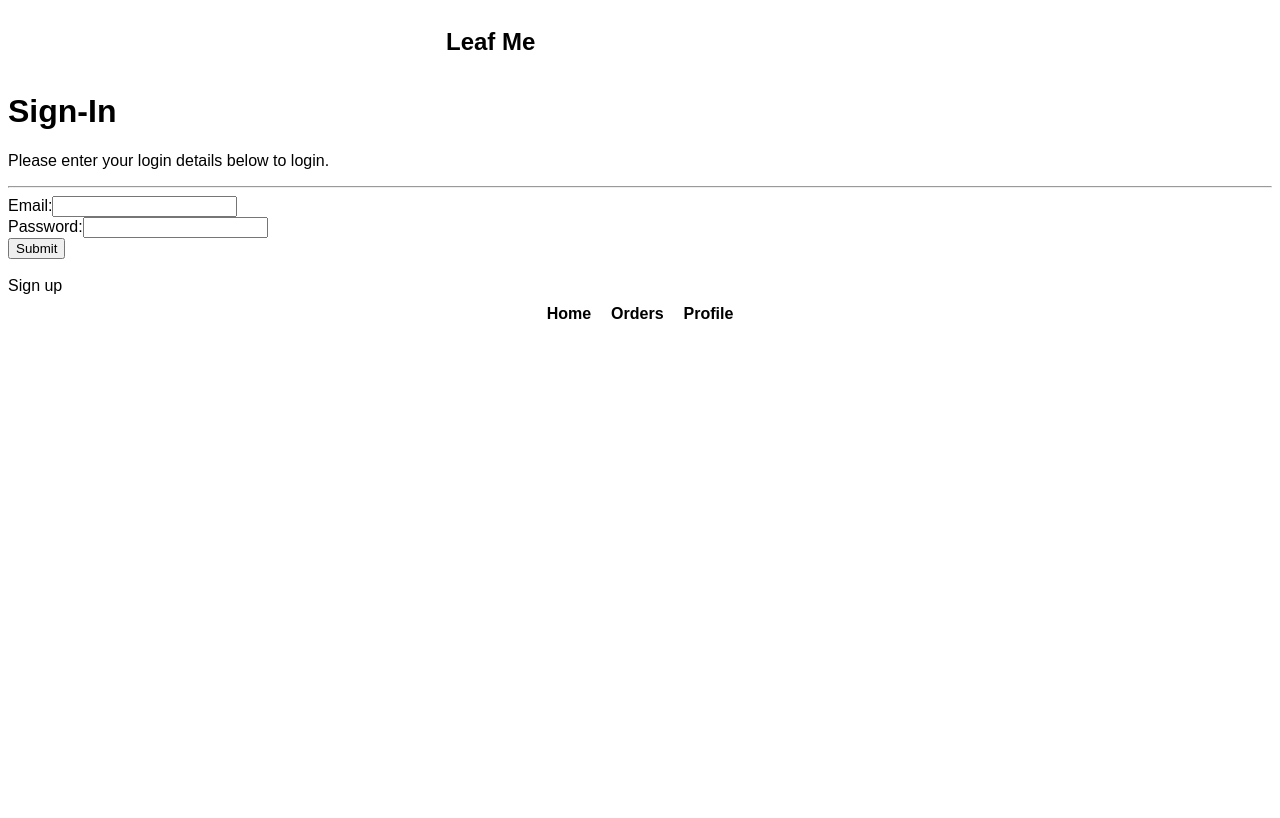
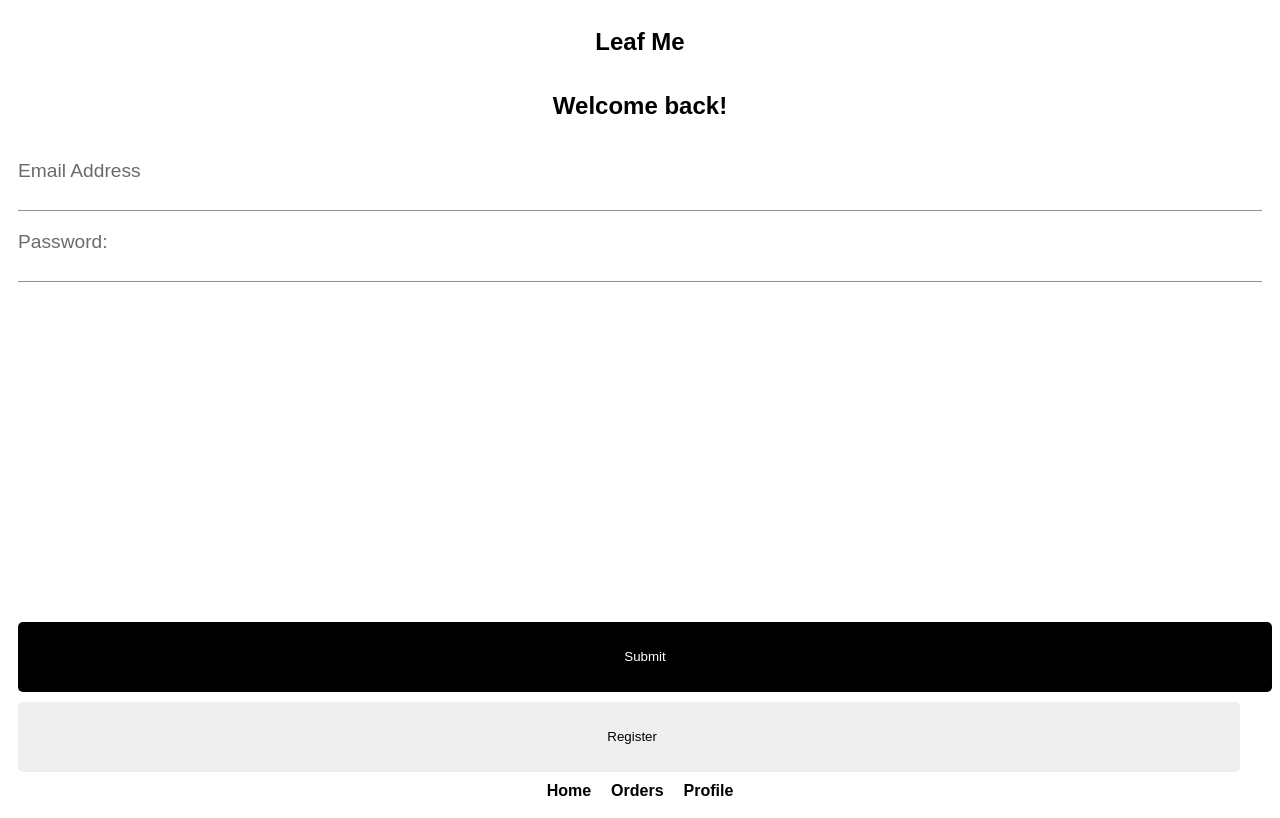
Before and after one commit to PESolut/leaf-me-client-frontend, a React (Create React App) app: page /login in a window 1280 px wide. Built offline with nearby package versions, Linux system fonts and the light colour scheme; no server answers; a web font is replaced by a local one.

Commit message:
login page styled

```diff
--- a/src/Components/Login/LoginComponent.css
+++ b/src/Components/Login/LoginComponent.css
@@ -1,13 +1,75 @@
-.loginCard{
+h2 {
+    padding-bottom: 20px
+}
 
+h2, p {
+    text-align: center;
+}
+
+p {
+    margin: 0;
+    padding-bottom: 10px;
+}
+
+.login--error{
+    padding-bottom: 40px;
+}
+
+.login--form--email{
+    display: grid;
+}
+
+.login--form--password{
+    display: grid;
+    padding-bottom: 320px;
 
 }
-.loginCard-register{
-    width: 42vh;
-    height: 15.8vh;
+
+.login--form--password--error{
+    display: grid;
+    padding-bottom: 220px;
+}
+
+.login--form{
+    padding-left: 10px;
+}
+.login--form input{
+    font-size: 1.2em;
+    border: 0;
+    outline: 0;
+    padding-top: 5px
+}
+
+.login--form label {
+    font-size: 1.2em;
+    color: #6b6b6b;
+}
+
+.login--form--line{
+    background-color: #929292;
+    height: 1px;
+    margin-right: 10px;
+    margin-bottom: 20px;
+}
+
+.login--form--buttons--container{
+    display: grid;
+}
+
+.login--form--buttons--login--button {
+    height: 70px;
+    border: 0;
+    border-radius: 5px;
+    color: white;
+    background-color: black;
+}
+
+.login--form--buttons--register--button {
+    margin-top: 10px;
+    height: 70px;
+    width: 96.7%;
+    border: 0;
+    border-radius: 5px;
     margin-left: 10px;
-    margin-right: 10px;
-    /* background-color: rgb(5, 3, 3); */
-    color: white
-
+    padding-right: 0px;
 }
--- a/src/Components/Login/LoginComponent.js
+++ b/src/Components/Login/LoginComponent.js
@@ -55,33 +55,41 @@ const LoginComponent = () => {
   };
 
   return (
-    <div className="loginCard">
-      <h1>Sign-In</h1>
-      <p>Please enter your login details below to login.</p>
-      <hr />
+    <div className="login">
+      <h2>Welcome back!</h2>
+      {/* <p>Please enter your login details below to login.</p> */}
+      {/* <hr /> */}
       {error && (
-        <div className="error-login">
+        <div className="login--error">
           <p>{error}</p>
           <p>{errorMessage}</p>
-          <hr />
+          {/* <hr /> */}
         </div>
       )}
-      <form onSubmit={handleSubmit}>
-        <div>
-          <label htmlFor="email">Email:</label>
+      <form className="login--form" onSubmit={handleSubmit}>
+        <div className='login--form--email'>
+          <label htmlFor="email">Email Address</label>
           <input type="text" id="email" value={loginDetails.email} onChange={handleLoginDetailsChange} />
+          <div className='login--form--line' />
         </div>
-        <div>
+        <div className={error && "login--form--password--error" || !error && "login--form--password"}>
           <label htmlFor="password">Password:</label>
           <input type="password" id="password" value={loginDetails.password} onChange={handleLoginDetailsChange} />
+          <div className='login--form--line'/>
         </div>
-        <button className="loginbutton" type="submit">
+        <div className='login--form--buttons--container'>
+        <button className="login--form--buttons--login--button" type="submit">
           Submit
         </button>
+
+
+        </div>
+
       </form>
+      <button className='login--form--buttons--register--button'>
+          Register
+        </button>
       <br />
-      <div className="loginCard-button-area"> Sign up
-      </div>
     </div>
   );
 };
--- a/src/Components/Profile/ProfileEditPage.css
+++ b/src/Components/Profile/ProfileEditPage.css
@@ -24,12 +24,14 @@
     padding-left: 10px
 }
 .user--profile--edit--form input{
+    font-size: 16px;
     padding-top: 5px;
     border:0;
     outline: 0;
 }
 
 .user--profile--edit--form label{
+    font-size: 1.2em;
     color: #6b6b6b
 }
 
--- a/src/Components/Profile/ProfileIndex.css
+++ b/src/Components/Profile/ProfileIndex.css
@@ -6,8 +6,21 @@
 }
 
 .user--profile--photobadge--name--container {
+    display: grid;
+    grid-template-columns: 4fr 1fr;
     padding-left: 10px;
-    padding-top: 90px;
+    padding-top: 80px;
+}
+
+.user--profile--photobadge--name--container button {
+    height: 50px;
+    width: 50px;
+    border: 0;
+    background-color: white;
+    padding-left: 10px;
+    font-size: 22px;
+    padding-bottom: 10px;
+
 }
 
 .user--profile--photobadge--name--container span {
--- a/src/Components/Profile/ProfileIndex.js
+++ b/src/Components/Profile/ProfileIndex.js
@@ -3,7 +3,14 @@ import {ReactComponent as UnkownUserPhotoBadge} from '../../Assets/Icons/unknown
 import "./ProfileIndex.css"
 
 
-const ProfileIndex = ({userProfile}) => {
+const ProfileIndex = ({userProfile, setUserProfileState}) => {
+
+    const handleOnChange = () => {
+
+        setUserProfileState(1)
+
+    }
+
 
     return (
         <div className='user--profile'>
@@ -13,7 +20,7 @@ const ProfileIndex = ({userProfile}) => {
                 </div>
                 <div className='user--profile--photobadge--name--container'>
                     <span>{userProfile.name}</span>
-                    <img>{/* pencil button here for edit profile page link */ }</img>
+                    {/* <button> onChange={handleOnChange} ✏️</button> */}
                 </div>
             </div>
 
--- a/src/Pages/Profile.js
+++ b/src/Pages/Profile.js
@@ -7,6 +7,7 @@ import ProfileEditPage from '../Components/Profile/ProfileEditPage';
 const Profile = () => {
   const { API, axios, authToken, setAuthToken, userID, setUserID, isSignedIn, setIsSignedIn } = useContextProvider();
   const [userProfile, setUserProfile] = useState({});
+  const [userProfileState, setUserProfileState] = useState(0)
 
   useEffect(() => {
     const fetchUserProfile = async () => {
@@ -33,8 +34,8 @@ const Profile = () => {
   return (
     <div>
       {/* Render the profile data */}
-      {/* <ProfileIndex userProfile={userProfile}/> */}
-      <ProfileEditPage userProfile={userProfile}/>
+      <ProfileIndex userProfileState={userProfileState} userProfile={userProfile}/>
+      {/* <ProfileEditPage userProfile={userProfile}/>  */}
       <LogoutButton/>
     </div>
   );
```
